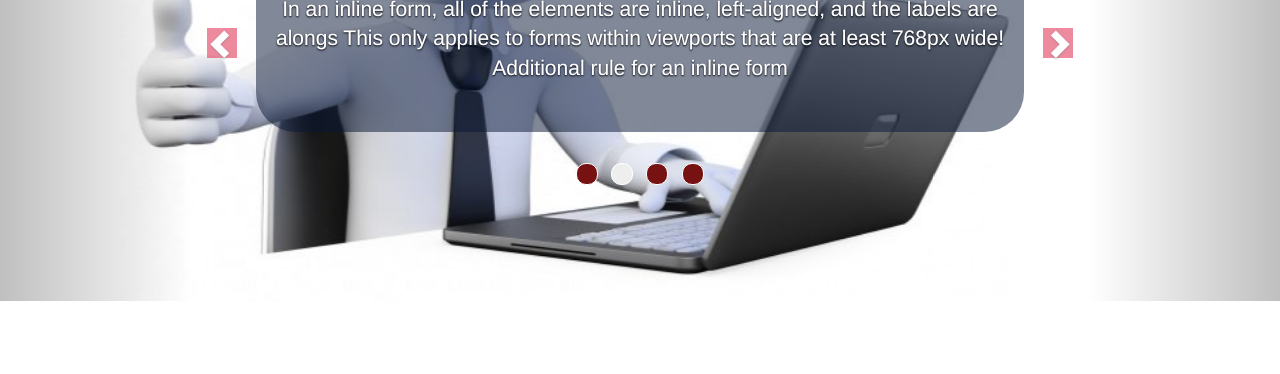
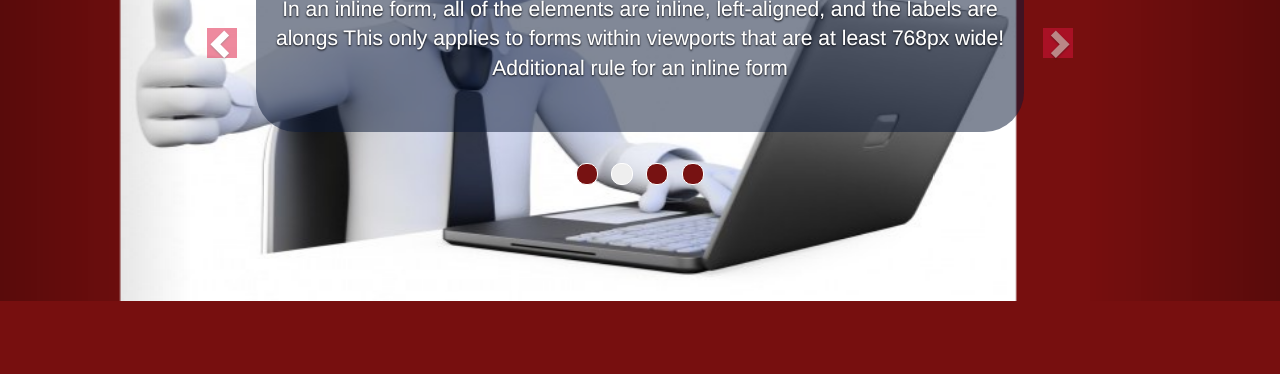
Before and after one commit to bakeeeel/bootstrap-demo, a plain HTML site: page index.html in a window 1280 px wide. Shown: the part 296-670 px from the top of the page. Drawn offline with nearby package versions, Linux system fonts and the light colour scheme.

Commit message:
Mod body-background

```diff
--- a/os.css
+++ b/os.css
@@ -2,8 +2,9 @@
 body{
 
 	padding-top:70px;
-	font-size: 44px;
+	font-size:44px;
 	margin-bottom:0;
+	background-color: #770f0f;
 }
 
 /*navbar*/
```
